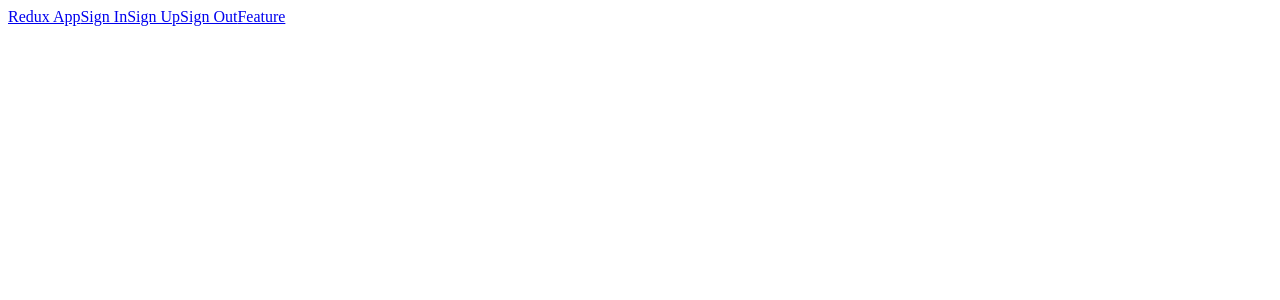
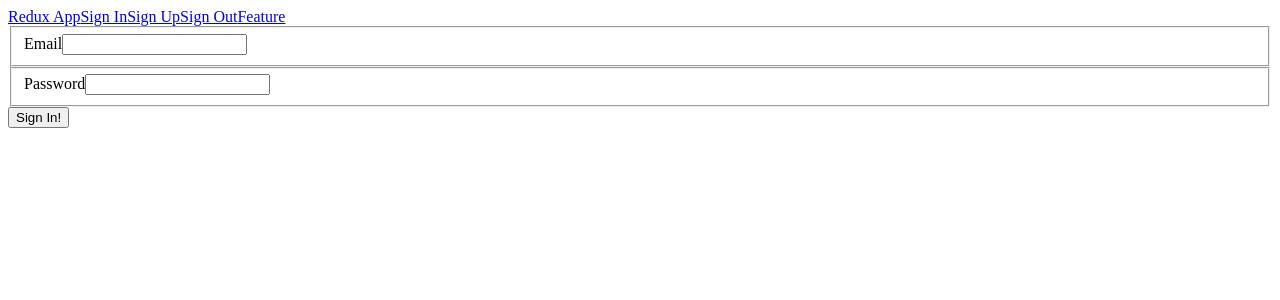
Before and after one commit to aelise17264/client, a React (Create React App) app: page /signin in a window 1280 px wide. Shown: the top 300 px of the page. Built offline with nearby package versions, Linux system fonts and the light colour scheme.

Commit message:
created sign in file & action, returning users can sign in

```diff
--- a/src/actions/index.js
+++ b/src/actions/index.js
@@ -18,6 +18,19 @@
     }
 };
 
+export const signin = (formProps, cb) => async dispatch => {
+    try{
+    const response = await axios.post('http://localhost:4000/signin', formProps);
+
+    dispatch({type: AUTH_USER, payload: response.data.token});
+    localStorage.setItem('token', response.data.token);
+    cb();
+
+    }catch(err){
+        dispatch({type: AUTH_ERROR, payload: 'Invalid login credentials'})
+    }
+};
+
 
 export const signout = () => {
     localStorage.removeItem('token');
--- a/src/components/auth/Signin.js
+++ b/src/components/auth/Signin.js
@@ -0,0 +1,56 @@
+import React, {Component} from 'react';
+import {reduxForm, Field} from 'redux-form';
+import {compose} from 'redux';//write out multi higher order components w/ less syntax
+import {connect} from 'react-redux';
+import * as actions from '../../actions';
+
+class Signin extends Component{
+
+    onSubmit = (formProps) => {
+        this.props.signin(formProps, () => {
+            this.props.history.push('/feature');
+        });
+
+    };
+
+    render(){
+        const {handleSubmit} = this.props;
+        return(
+            <form onSubmit={handleSubmit(this.onSubmit)}>
+                <fieldset>
+                    <label>Email</label>
+                    <Field
+                        name="email"
+                        type="text"
+                        component="input"
+                        autoComplete="none"
+
+                    />
+                </fieldset>
+                <fieldset>
+                    <label>Password</label>
+                    <Field
+                        name="password"
+                        type="password"
+                        component="input"
+                        autoComplete="none"
+
+                    />
+                </fieldset>
+                <div>
+                    {this.props.errorMessage}
+                </div>
+                <button>Sign In!</button>
+            </form>
+        )
+    }
+}
+
+function mapStateToProps(state){
+    return {errorMessage: state.auth.errorMessage}
+}
+
+export default compose(
+    connect(mapStateToProps, actions),
+    reduxForm({form: 'signin'})
+)(Signin);
--- a/src/index.js
+++ b/src/index.js
@@ -11,6 +11,7 @@
 import reducers from './reducers';
 import Feature from './components/Feature';
 import Signout from './components/auth/Signout';
+import Signin from './components/auth/Signin';
 
 const store = createStore(
     reducers,
@@ -27,6 +28,7 @@
         <App >
         <Route path="/" exact component={Welcome} />
         <Route path="/signup" component={Signup} />
+        <Route path="/signin" component={Signin} />
         <Route path="/feature" component={Feature} />
         <Route path="/signout" component={Signout} />
         </App>
```
